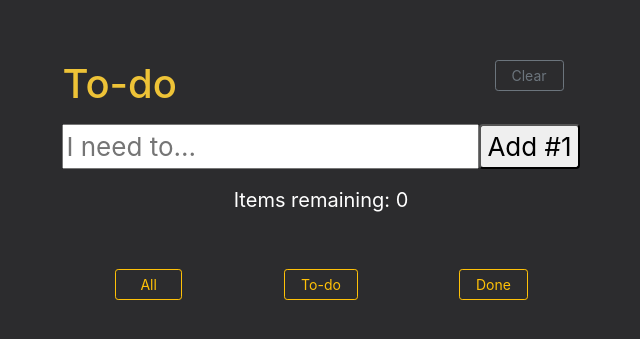
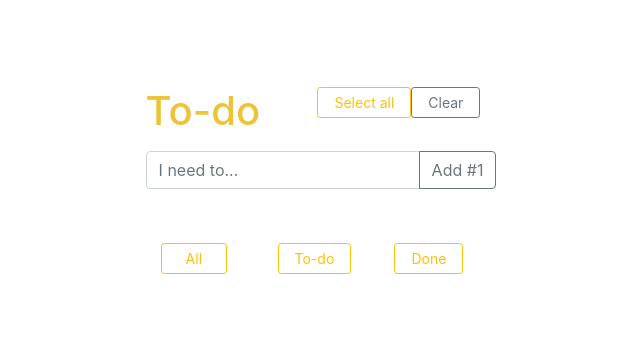
Before and after one commit to hayden-nesbit/to-do-list, a React (Create React App) app: page / in a window 1280 px wide. Shown: the part 219-558 px from the top of the page, without its empty margins (319-959 px from the left). Built offline with nearby package versions, Linux system fonts and the light colour scheme.

Commit message:
working through select all and showing checks on done view

```diff
--- a/src/App.css
+++ b/src/App.css
@@ -3,14 +3,14 @@
 }
 
 .App-header {
-  background-color: #2c2c2e;
+  background-color: white;
   min-height: 100vh;
   display: flex;
   flex-direction: column;
   align-items: center;
   justify-content: center;
   font-size: calc(10px + 2vmin);
-  color: white;
+  color: black;
 }
 
 h1 {
--- a/src/App.js
+++ b/src/App.js
@@ -1,12 +1,5 @@
 import React from 'react';
 import './App.css';
-import Views from './buttons'
-import DoneList from './DoneList'
-import AllList from './AllList'
-// import Navbar from './Navbar'
-
-//import Input from './input'
-// import TodoApp from './To-Do';
 import ToDoApp from './ToDoApp'
 
 class App extends React.Component {
@@ -16,14 +9,10 @@ class App extends React.Component {
 
   render() {
     return (
-      <div className="App">
-
-
-        <header className="App-header">
-        <ToDoApp />
-        </header>
-
-
+      <div className="container">
+        <div className="App-header">
+          <ToDoApp />
+        </div>
       </div>
     )
   };
--- a/src/ToDoApp.js
+++ b/src/ToDoApp.js
@@ -1,7 +1,6 @@
 import React from 'react';
 import Views from './buttons'
 import './ToDoApp.css'
-//import Card from './card'
 
 
 class ToDoApp extends React.Component {
@@ -18,6 +17,7 @@ class ToDoApp extends React.Component {
         this.changedCheck = this.changedCheck.bind(this);
         this.setView = this.setView.bind(this);
         this.clearList = this.clearList.bind(this);
+        this.selectAll = this.selectAll.bind(this);
     }
 
     render() {
@@ -33,21 +33,18 @@ class ToDoApp extends React.Component {
         return (
             <div>
                 <button onClick={this.clearList} className="btn btn-sm btn-outline-secondary px-3 float-right mr-3">Clear</button>
+                <button onClick={this.selectAll} className="btn btn-sm btn-outline-warning px-3 float-right">Select all</button>
                 <h1 className="text-left">{this.state.title}</h1>
                 <TodoList changedCheck={this.changedCheck} items={tmpItems} />
                 <form className="mb-5" onSubmit={this.handleSubmit}>
-                    <input
-                        id="new-todo"
-                        onChange={this.handleChange}
-                        value={this.state.text}
-                        placeholder="I need to..."
-                    />
-                    <button className="rounded">
-                        Add #{this.state.items.length + 1}
-                    </button>
-                    <p className="mt-3">Items remaining: {tmpItems.length}</p>
+                    <div className="input-group mb-3">
+                        <input type="text" className="form-control" placeholder="I need to..." onChange={this.handleChange} value={this.state.text}></input>
+                        <div className="input-group-append">
+                            <button className="btn btn-outline-secondary" type="button" id="button-addon2">Add #{tmpItems.length + 1}</button>
+                        </div>
+                    </div>
                 </form>
-                <Views updateView={this.setView}/>
+                <Views updateView={this.setView} />
             </div>
         );
     }
@@ -135,6 +132,12 @@ class ToDoApp extends React.Component {
             inprogress: [],
         })
     }
+
+    selectAll(e) {
+        //console.log(e)
+        e.preventDefault();
+        this.items.checked = "true"
+    }
 }
 
 class TodoItem extends React.Component {
@@ -153,7 +156,7 @@ class TodoItem extends React.Component {
     }
 
     render() {
-        //variable to check if done
+
         return (
             <div className="appField">
                 <li>
```
Also changed, not shown: src/buttons.js (indentation only).
